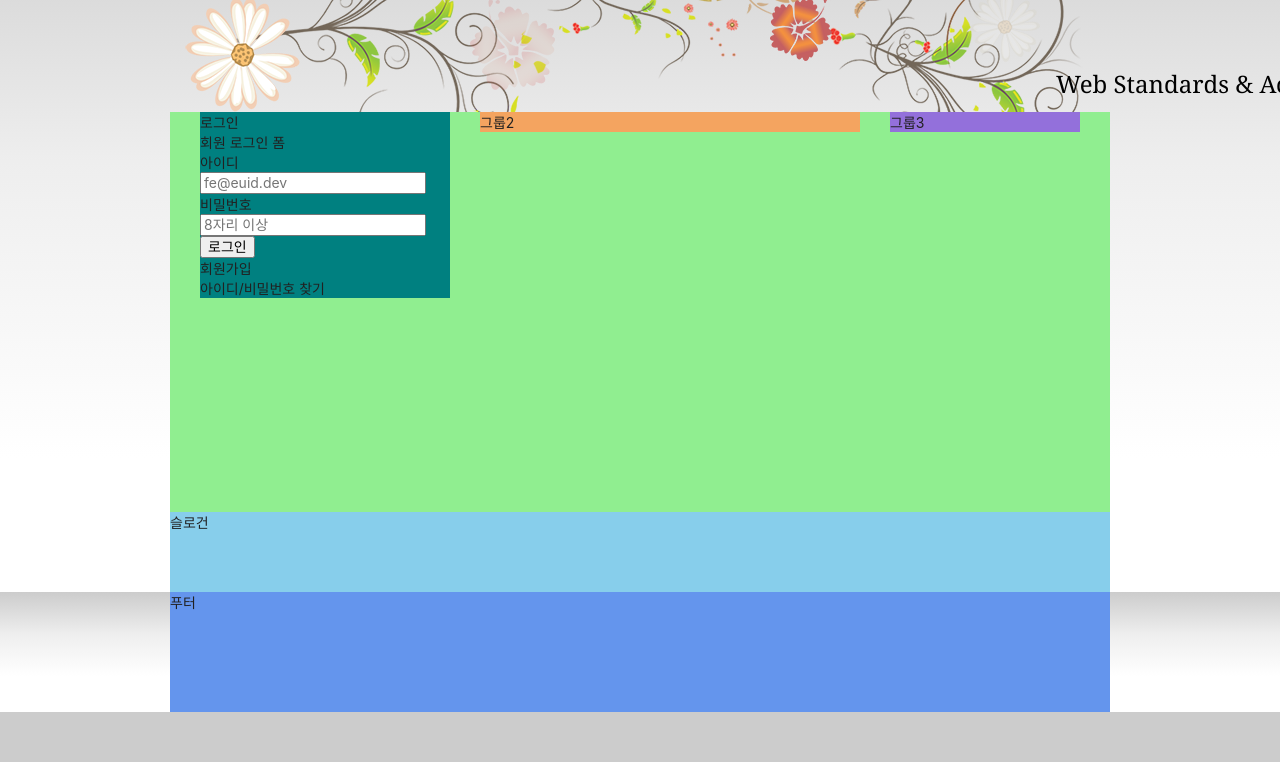
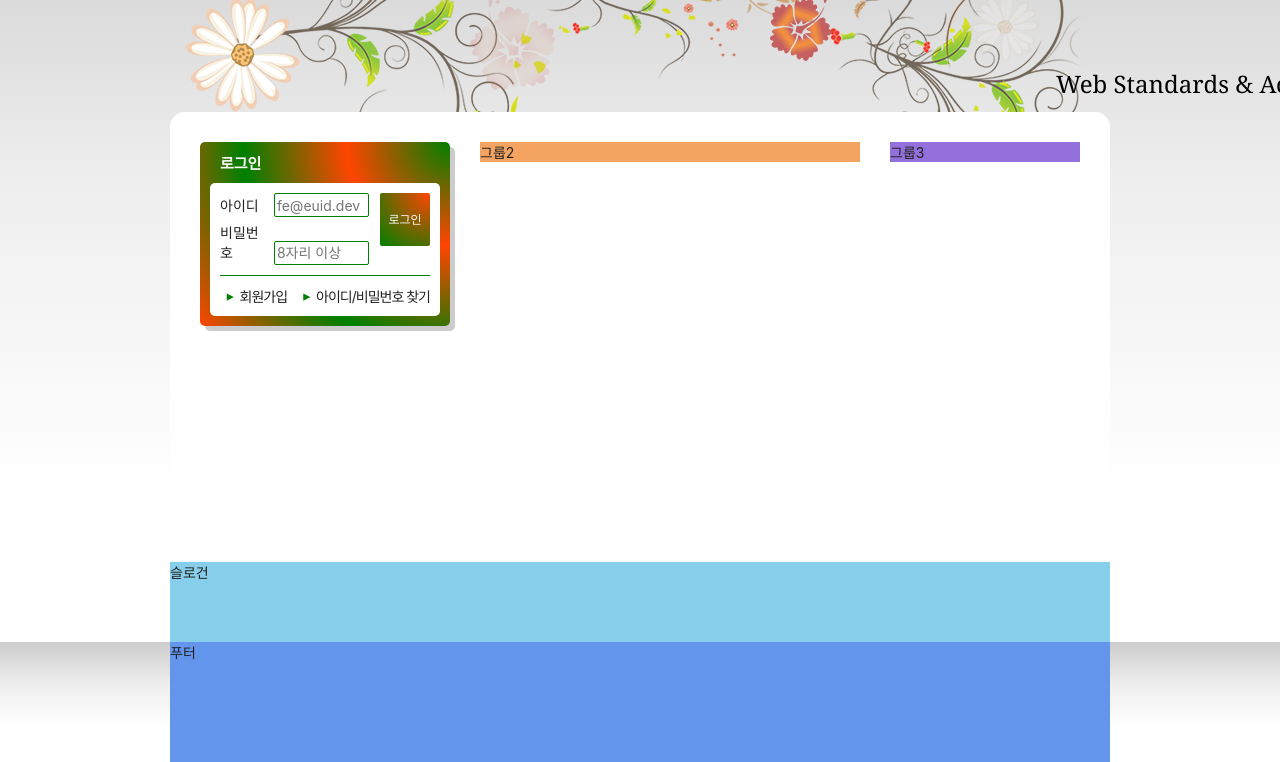
Before and after one commit to oweaj/HTML5, a plain HTML site: page index.html in a window 1280 px wide. Shown: the part 135-897 px from the top of the page. Before the commit the page ends 847 px from the top, so only its background shows below. Drawn offline with Linux system fonts and the light colour scheme; a web font is replaced by a local one.

Commit message:
login 완성

```diff
--- a/styles/style.css
+++ b/styles/style.css
@@ -3,7 +3,8 @@
 @import url(./reset.css);
 
 /* 숨긴 콘텐츠 */
-.a11y-hidden {
+.a11y-hidden,
+legend {
   position: absolute;
   width: 1px;
   height: 1px;
@@ -99,7 +100,7 @@ body {
   padding-left: 230px;
   border-top: 2px solid currentColor;
   border-radius: 0 0 5px 5px;
-  background: tomato linear-gradient(green, orangered, green, orangered, green);
+  background: green radial-gradient(circle at right top, green, orangered, green, orangered);
 }
 
 .menu > li:nth-child(-n + 3) {
@@ -250,9 +251,10 @@ body {
 /* 메인 */
 .main {
   display: flow-root;
-  height: 50vh;
-  padding: 0 15px;
-  background-color: lightgreen;
+  min-height: 450px;
+  padding: 30px 15px;
+  background-color: #fff;
+  border-radius: 15px 15px 0 0;
 }
 
 .group {
@@ -262,7 +264,6 @@ body {
 
 .group1 {
   width: 250px;
-  background-color: teal;
 }
 .group2 {
   width: 380px;
@@ -271,6 +272,96 @@ body {
 .group3 {
   width: 190px;
   background-color: mediumpurple;
+}
+
+.login {
+  padding: 10px;
+  border-radius: 5px;
+  background: green radial-gradient(circle at right top, green, orangered, green, orangered);
+  box-shadow: 5px 5px 0 0 #ccc;
+}
+
+.login-title {
+  font-size: 15px;
+  font-weight: 700;
+  text-indent: 10px;
+  color: #fff;
+}
+
+.login-form {
+  margin-top: 10px;
+  padding: 10px 10px 0 10px;
+  border-radius: 5px 5px 0 0;
+  background-color: #fff;
+}
+
+.login fieldset {
+  position: relative;
+  padding-bottom: 5px;
+  border-bottom: 1px solid green;
+}
+
+.user-email,
+.user-pw {
+  margin-bottom: 5px;
+}
+
+.login-form label {
+  display: inline-block;
+  width: 50px;
+}
+
+.login-form input {
+  width: 95px;
+  height: 24px;
+  border: 1px solid green;
+  border-radius: 2px;
+}
+
+.login-button {
+  position: absolute;
+  width: 50px;
+  height: 53px;
+  top: 0;
+  right: 0;
+  font-size: 12px;
+  border: 0;
+  border-radius: 2px;
+  color: #fff;
+  background: green radial-gradient(circle at right top, orangered, green);
+}
+
+.sign {
+  display: flex;
+  justify-content: space-between;
+  flex-wrap: nowrap;
+  padding: 5px 10px;
+  border-radius: 0 0 5px 5px;
+  background-color: #fff;
+}
+
+.sign a {
+  display: block;
+  padding: 5px 0;
+  letter-spacing: -1px;
+}
+
+.sign a::before {
+  content: "\e803";
+  font-family: "fontello";
+  font-weight: normal;
+  display: inline-block;
+  text-decoration: inherit;
+  width: 1em;
+  margin-right: 0.2em;
+  text-align: center;
+  font-variant: normal;
+  text-transform: none;
+  line-height: 1em;
+  margin-left: 0.2em;
+  -webkit-font-smoothing: antialiased;
+  -moz-osx-font-smoothing: grayscale;
+  color: green;
 }
 
 /* 슬로건 */
```
